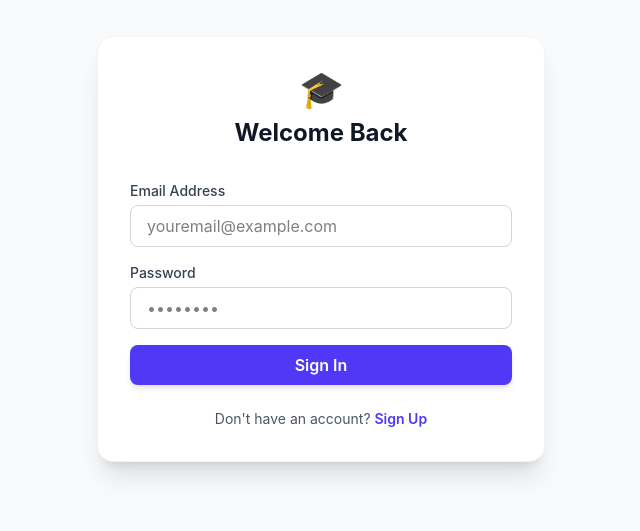
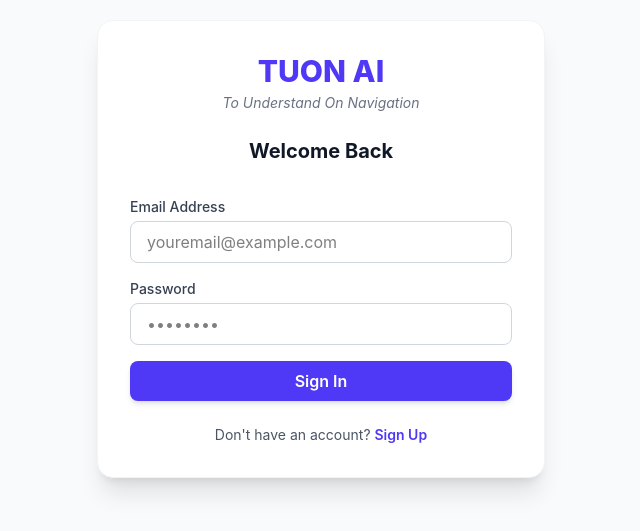
Before and after one commit to worriee/quizmakerapp, a React (Vite) app: page / in a window 1280 px wide. Shown: the part 151-682 px from the top of the page, without its empty margins (319-959 px from the left). Built offline with nearby package versions, Linux system fonts and the light colour scheme; no server answers.

Commit message:
initial commit

```diff
--- a/index.html
+++ b/index.html
@@ -3,7 +3,7 @@
   <head>
     <meta charset="UTF-8" />
     <meta name="viewport" content="width=device-width, initial-scale=1.0" />
-    <title>Quiz Maker</title>
+    <title>TUON AI</title>
   </head>
   <body>
     <div id="root"></div>
--- a/src/App.jsx
+++ b/src/App.jsx
@@ -662,7 +662,7 @@ function App() {
         <div className="flex items-center justify-center h-screen w-full bg-slate-900 text-white">
           <div className="text-center">
             <div className="animate-spin rounded-full h-12 w-12 border-b-2 border-white mx-auto mb-4"></div>
-            <p className="text-lg font-medium">Preparing your workspace...</p>
+            <p className="text-lg font-medium">Preparing TUON AI</p>
           </div>
         </div>
       ) : !session ? (
--- a/src/components/ChatInterface.jsx
+++ b/src/components/ChatInterface.jsx
@@ -10,7 +10,7 @@ const renderRawAIOutput = (text) => {
   if (!text) return null;
 
   const processedText = text
-    .replace(/<thought>/g, "💭 **Reasoning:**\n")
+    .replace(/<thought>/g, "**Reasoning:**\n")
     .replace(/<\/thought>/g, "\n---")
     .replace(/<final>/g, "🎯 **Final Response:**\n")
     .replace(/<\/final>/g, "\n---");
@@ -82,9 +82,8 @@ const ChatInterface = ({
         <div className="max-w-3xl mx-auto w-full space-y-6">
           {messages.length === 0 ? (
             <div className="h-full flex flex-col items-center justify-center text-center space-y-4 opacity-50">
-              <div className="text-5xl">✨</div>
-              <h2 className="text-2xl font-semibold text-gray-700">
-                How can I help you learn today?
+              <h2 className="text-3xl font-extrabold text-transparent bg-clip-text bg-gradient-to-r from-indigo-600 to-purple-600 leading-tight">
+                Study to Understand,<br /> Navigate to Succeed.
               </h2>
               <p className="text-gray-500 max-w-sm">
                 Ask me to summarize a topic, create study notes, or start a mock
@@ -116,7 +115,7 @@ const ChatInterface = ({
                             className="flex items-center justify-between p-2 bg-gray-50 rounded-lg border border-gray-100 cursor-pointer hover:bg-gray-100 transition-colors group"
                           >
                             <div className="flex items-center gap-2 text-xs font-medium text-gray-400">
-                              <span>💭 Reasoning</span>
+                              <span>Reasoning</span>
                             </div>
                             <div className="text-gray-400 group-hover:text-indigo-500 transition-colors">
                               {expandedThoughts[idx] ? (
@@ -308,11 +307,7 @@ const ChatInterface = ({
           </div>
         </form>
         <p className="text-center text-[10px] text-gray-400 mt-3">
-          <span className="font-semibold">
-            Small progress is still a progress.
-          </span>
-          <br />
-          <span>-Julry</span>
+          <span className="italic">AI still make mistakes always double check.</span>
         </p>
       </div>
     </div>
--- a/src/components/Login.jsx
+++ b/src/components/Login.jsx
@@ -65,8 +65,9 @@ const Login = () => {
       <div className="bg-white p-8 rounded-2xl shadow-xl max-w-md w-full border border-gray-100">
         {/* Header Section */}
         <div className="text-center mb-8">
-          <div className="text-4xl mb-2">🎓</div>
-          <h1 className="text-2xl font-bold text-gray-900">{isSignUp ? 'Create Account' : 'Welcome Back'}</h1>
+          <h1 className="text-3xl font-extrabold text-indigo-600 mb-1">TUON AI</h1>
+          <p className="text-sm text-gray-500 mb-6 italic">To Understand On Navigation</p>
+          <h2 className="text-xl font-bold text-gray-900">{isSignUp ? 'Create Account' : 'Welcome Back'}</h2>
         </div>
 
         {/* Auth Form */}
--- a/src/components/MainLayout.jsx
+++ b/src/components/MainLayout.jsx
@@ -230,7 +230,7 @@ const MainLayout = ({
             <span className="text-xl">☰</span>
           </button>
           <div className="ml-4 flex items-center gap-4">
-            <span className="font-semibold">Quiz Maker</span>
+            <span className="font-semibold">TUON AI</span>
 
             {saveStatus !== 'synced' && (
               <div className={`flex items-center gap-2 px-2 py-1 rounded-full text-[10px] font-medium transition-all ${
```
